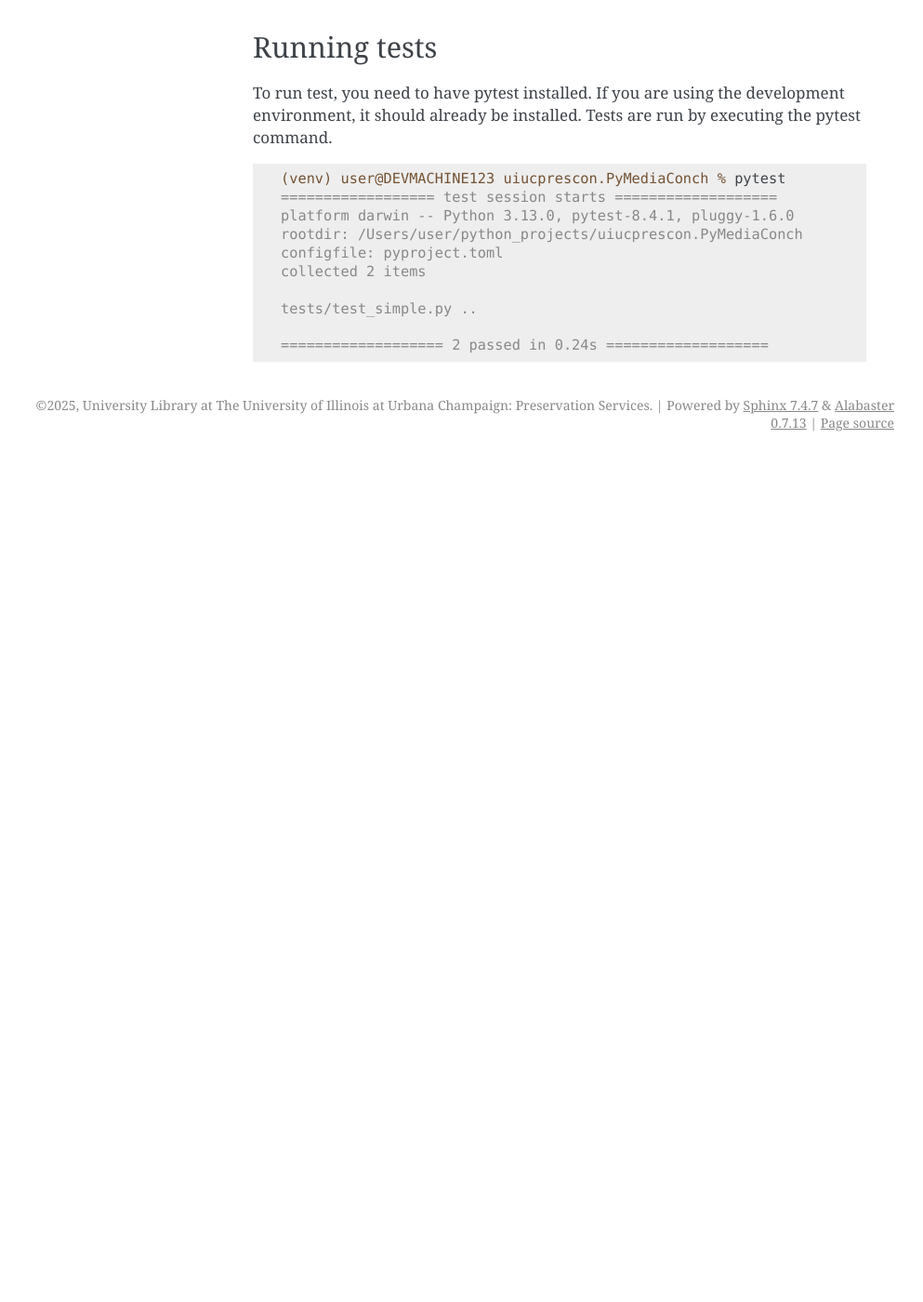
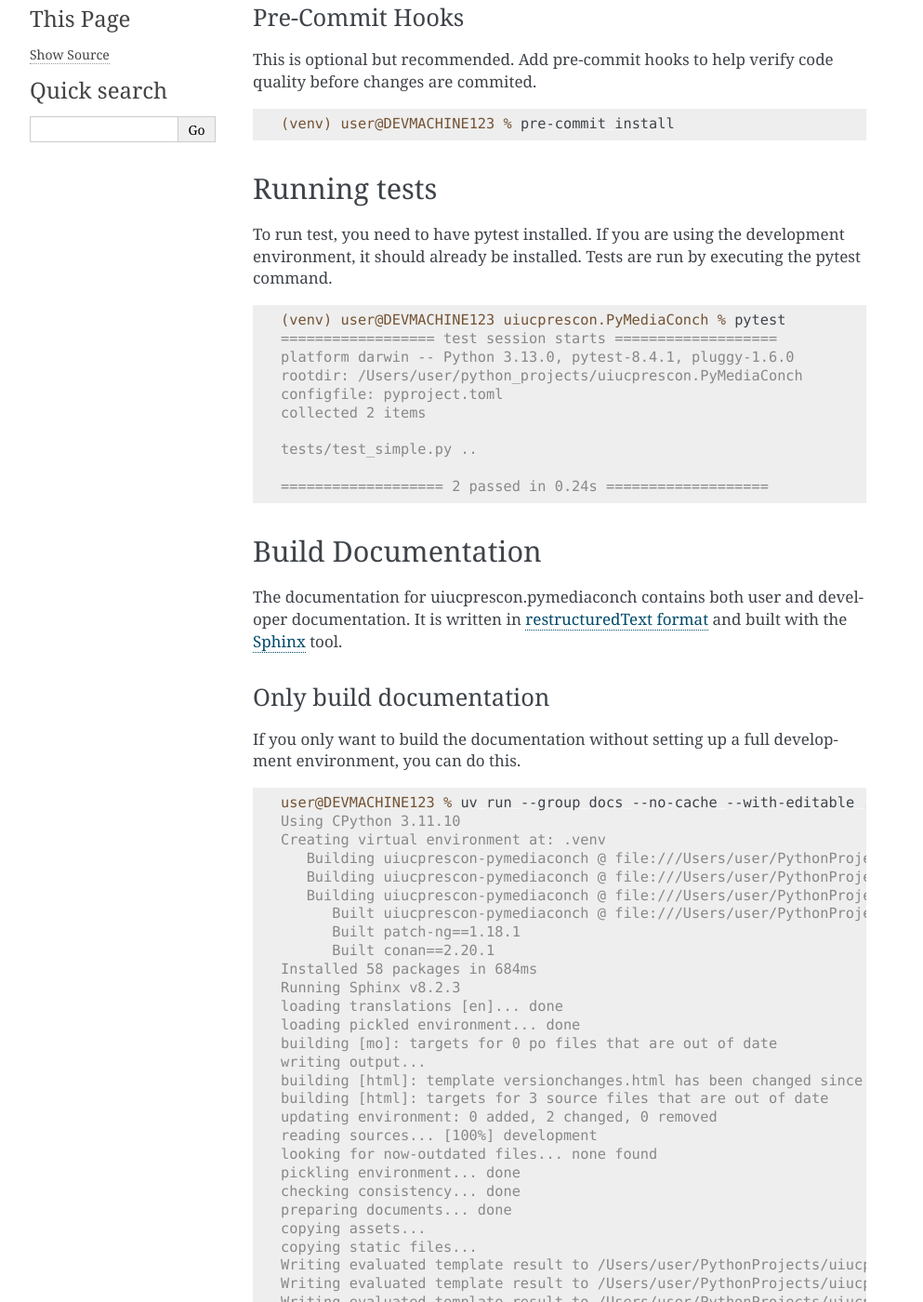
Before and after one commit to UIUCLibrary/uiucprescon.pymediaconch, a Sphinx documentation site: the page built from docs/source/development.rst, in a window 1280 px wide and 1400 px high, scrolled down 403 px. Shown: the whole window at 93% size, without its empty margins (148-1141 px from the left). Built offline with Sphinx 7.4.7, drawn with Linux system fonts in a browser that asks for light colours; before the commit the page ends 900 px from its top, so only the background shows below that; some of the changed text lies outside the part shown.

Commit message:
docs: add section for building docs

```diff
--- a/docs/source/development.rst
+++ b/docs/source/development.rst
@@ -11,13 +11,19 @@
 The only prereq is that uv is installed.
 
 
+Setup Development Environment
+-----------------------------
+
 .. code-block:: shell-session
 
     user@DEVMACHINE123 % uv sync --group dev
     user@DEVMACHINE123 % source .venv/bin/activate
 
 
-Add pre-commit hooks to help verify code quality before changes are commited.
+Pre-Commit Hooks
+----------------
+
+This is optional but recommended. Add pre-commit hooks to help verify code quality before changes are commited.
 
 .. code-block:: shell-session
 
@@ -43,3 +49,126 @@
     tests/test_simple.py ..                                                                                                                                                                                                          [100%]
 
     =================== 2 passed in 0.24s ===================
+
+
+-------------------
+Build Documentation
+-------------------
+
+The documentation for uiucprescon.pymediaconch contains both user and developer documentation. It is written in
+`restructuredText format <https://en.wikipedia.org/wiki/ReStructuredText>`_ and built with
+the `Sphinx <https://www.sphinx-doc.org/en/master/>`_ tool.
+
+
+Only build documentation
+------------------------
+
+If you only want to build the documentation without setting up a full development environment, you can do this.
+
+
+.. code-block:: shell-session
+
+    user@DEVMACHINE123 % uv run --group docs --no-cache --with-editable . sphinx-build docs/source build/docs
+    Using CPython 3.11.10
+    Creating virtual environment at: .venv
+       Building uiucprescon-pymediaconch @ file:///Users/user/PythonProjects/uiucprescon.PyMediaConch
+       Building uiucprescon-pymediaconch @ file:///Users/user/PythonProjects/uiucprescon.PyMediaConch
+       Building uiucprescon-pymediaconch @ file:///Users/user/PythonProjects/uiucprescon.PyMediaConch
+          Built uiucprescon-pymediaconch @ file:///Users/user/PythonProjects/uiucprescon.PyMediaConch
+          Built patch-ng==1.18.1
+          Built conan==2.20.1
+    Installed 58 packages in 684ms
+    Running Sphinx v8.2.3
+    loading translations [en]... done
+    loading pickled environment... done
+    building [mo]: targets for 0 po files that are out of date
+    writing output...
+    building [html]: template versionchanges.html has been changed since the previous build, all docs will be rebuilt
+    building [html]: targets for 3 source files that are out of date
+    updating environment: 0 added, 2 changed, 0 removed
+    reading sources... [100%] development
+    looking for now-outdated files... none found
+    pickling environment... done
+    checking consistency... done
+    preparing documents... done
+    copying assets...
+    copying static files...
+    Writing evaluated template result to /Users/user/PythonProjects/uiucprescon.PyMediaConch/build/docs/_static/basic.css
+    Writing evaluated template result to /Users/user/PythonProjects/uiucprescon.PyMediaConch/build/docs/_static/language_data.js
+    Writing evaluated template result to /Users/user/PythonProjects/uiucprescon.PyMediaConch/build/docs/_static/documentation_options.js
+    Writing evaluated template result to /Users/user/PythonProjects/uiucprescon.PyMediaConch/build/docs/_static/alabaster.css
+    copying static files: done
+    copying extra files...
+    copying extra files: done
+    copying assets: done
+    writing output... [100%] index
+    generating indices... genindex done
+    writing additional pages... search done
+    dumping search index in English (code: en)... done
+    dumping object inventory... done
+    build succeeded.
+
+    The HTML pages are in build/docs.
+
+Build documentation within a development environment
+-----------------------------------------------------
+
+1. Make sure that either the virtual environment is configure with the "dev" or "docs" dependency group
+
+    .. code-block:: shell-session
+
+        user@DEVMACHINE123 % uv sync --group dev
+        Using CPython 3.11.10
+        Creating virtual environment at: .venv
+        Resolved 90 packages in 409ms
+              Built uiucprescon-pymediaconch @ file:///Users/user/PythonProjects/uiucprescon.PyMediaConch
+              Built patch-ng==1.18.1
+              Built conan==2.20.1
+        Prepared 58 packages in 3m 05s
+        Installed 58 packages in 829ms
+         + alabaster==1.0.0
+         + babel==2.17.0
+         + cachetools==6.2.0
+         + certifi==2025.8.3
+         + cfgv==3.4.0
+         + chardet==5.2.0
+        ...
+
+
+2. With your virtual environment active, run sphinx-build with the first argument being "docs/source" and the second argument
+   being the location where to build to.
+
+
+    .. code-block:: shell-session
+
+        .(venv) user@DEVMACHINE123 % sphinx-build docs/source build/docs
+        Running Sphinx v8.2.3
+        loading translations [en]... done
+        making output directory... done
+        building [mo]: targets for 0 po files that are out of date
+        writing output...
+        building [html]: targets for 3 source files that are out of date
+        updating environment: [new config] 3 added, 0 changed, 0 removed
+        reading sources... [100%] index
+        looking for now-outdated files... none found
+        pickling environment... done
+        checking consistency... done
+        preparing documents... done
+        copying assets...
+        copying static files...
+        Writing evaluated template result to /Users/user/PythonProjects/uiucprescon.PyMediaConch/build/docs/_static/basic.css
+        Writing evaluated template result to /Users/user/PythonProjects/uiucprescon.PyMediaConch/build/docs/_static/language_data.js
+        Writing evaluated template result to /Users/user/PythonProjects/uiucprescon.PyMediaConch/build/docs/_static/documentation_options.js
+        Writing evaluated template result to /Users/user/PythonProjects/uiucprescon.PyMediaConch/build/docs/_static/alabaster.css
+        copying static files: done
+        copying extra files...
+        copying extra files: done
+        copying assets: done
+        writing output... [100%] index
+        generating indices... genindex done
+        writing additional pages... search done
+        dumping search index in English (code: en)... done
+        dumping object inventory... done
+        build succeeded.
+
+        The HTML pages are in build/docs.
```
Also changed, not shown: 1 other file.
